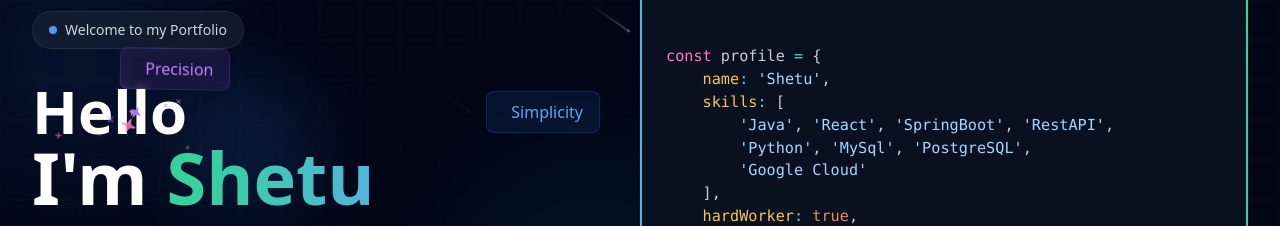
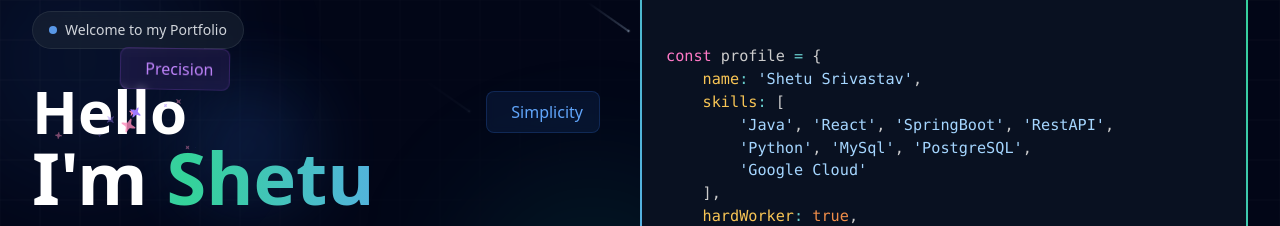
Before and after one commit to Shetu003/Portfolio, a React (Vite) app: page / in a window 1280 px wide. Shown: the part 160-386 px from the top of the page. Built offline with nearby package versions, Linux system fonts and the light colour scheme.

Commit message:
Hero.jsx

```diff
--- a/src/pages/Hero/Hero.jsx
+++ b/src/pages/Hero/Hero.jsx
@@ -50,7 +50,7 @@ export default function Hero() {
 
   const [code] = useState(`
 const profile = {
-    name: 'Shetu',
+    name: 'Shetu Srivastav',
     skills: [
         'Java', 'React', 'SpringBoot', 'RestAPI',
         'Python', 'MySql', 'PostgreSQL',
```
